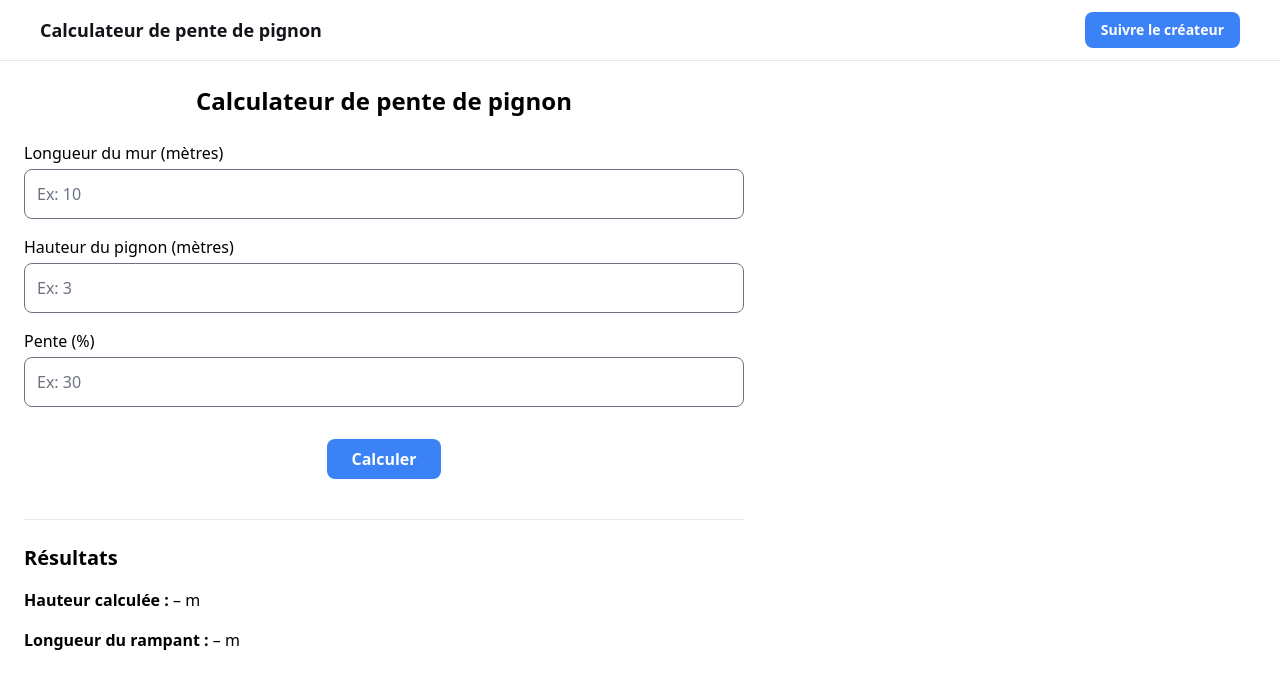
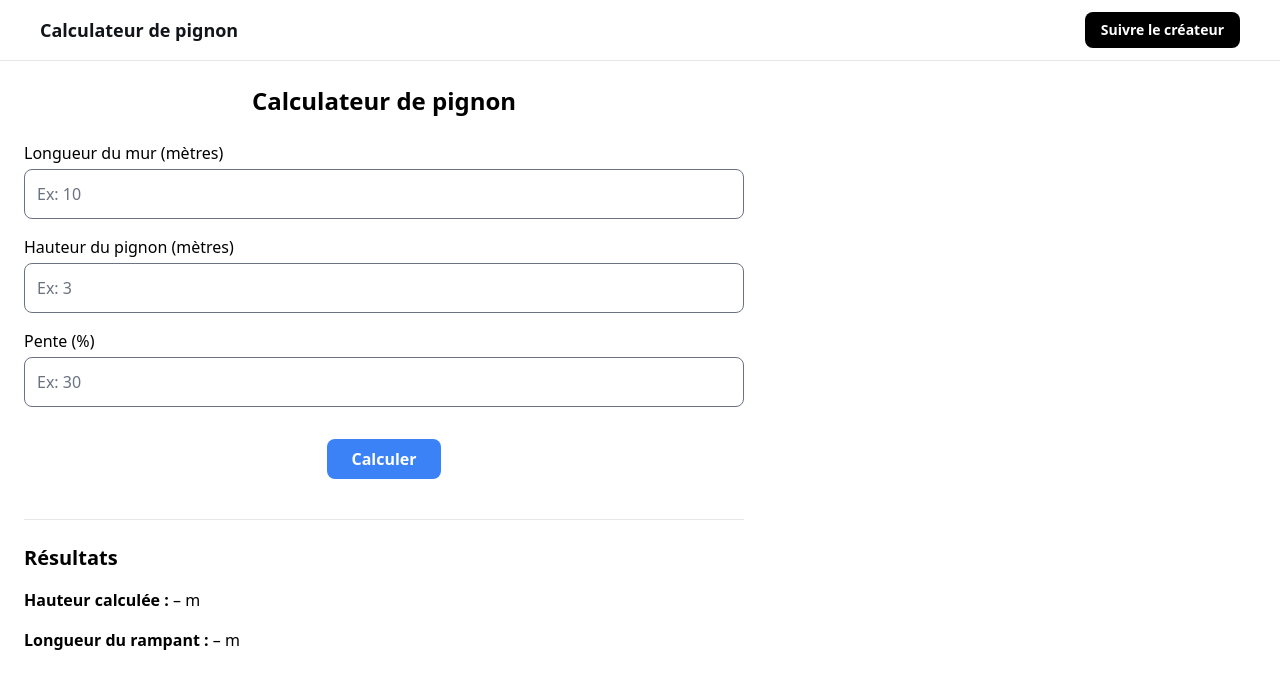
Before and after one commit to Yakuphan-66/pignon, a plain HTML site: page index.html in a window 1280 px wide. Shown: the top 689 px of the page. Drawn offline with nearby package versions, Linux system fonts and the light colour scheme.

Commit message:
Update index.html

```diff
--- a/index.html
+++ b/index.html
@@ -2,7 +2,7 @@
 <html lang="fr">
   <head>
     <meta charset="UTF-8" />
-    <title>Calculateur de pente de pignon</title>
+    <title>Calculateur de pignon</title>
     <meta name="viewport" content="width=device-width, initial-scale=1.0" />
     <script src="https://cdn.tailwindcss.com?plugins=forms,container-queries"></script>
     <style>
@@ -11,16 +11,16 @@
       }
     </style>
   <header class="w-full border-b border-gray-200 px-4 sm:px-10 py-3 text-[#111418] flex items-center justify-between">
-  <h2 class="text-lg font-bold">Calculateur de pente de pignon</h2>
+  <h2 class="text-lg font-bold">Calculateur de pignon</h2>
   <a href="https://bento.me/yakuphan" target="_blank"
-     class="bg-blue-500 hover:bg-blue-600 text-white font-semibold text-sm px-4 py-2 rounded-lg">
+     class="bg-black hover:bg-gray-800 text-white font-semibold text-sm px-4 py-2 rounded-lg transition">
     Suivre le créateur
   </a>
 </header>
 
 
     <main class="w-full max-w-3xl p-6">
-      <h2 class="text-2xl font-bold text-center mb-6">Calculateur de pente de pignon</h2>
+      <h2 class="text-2xl font-bold text-center mb-6">Calculateur de pignon</h2>
 
       <div class="space-y-4">
         <label class="block">
```
